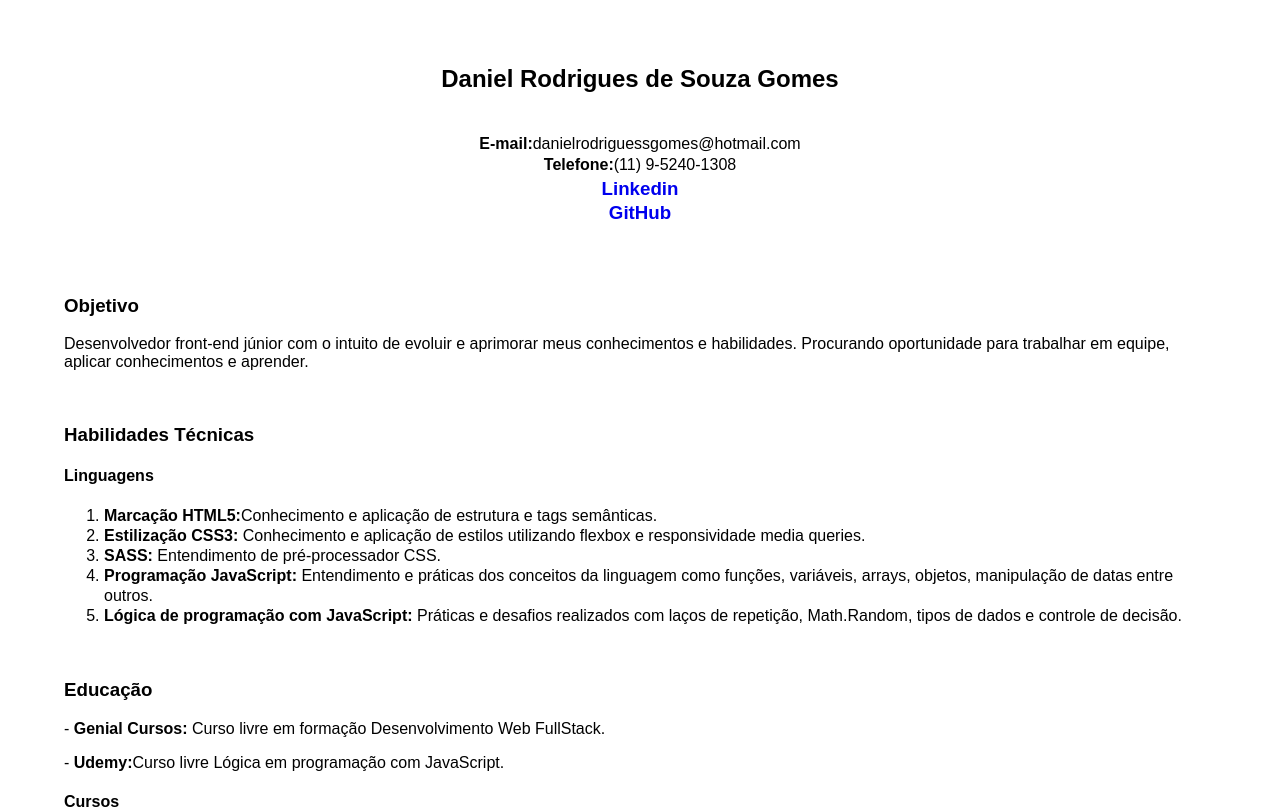
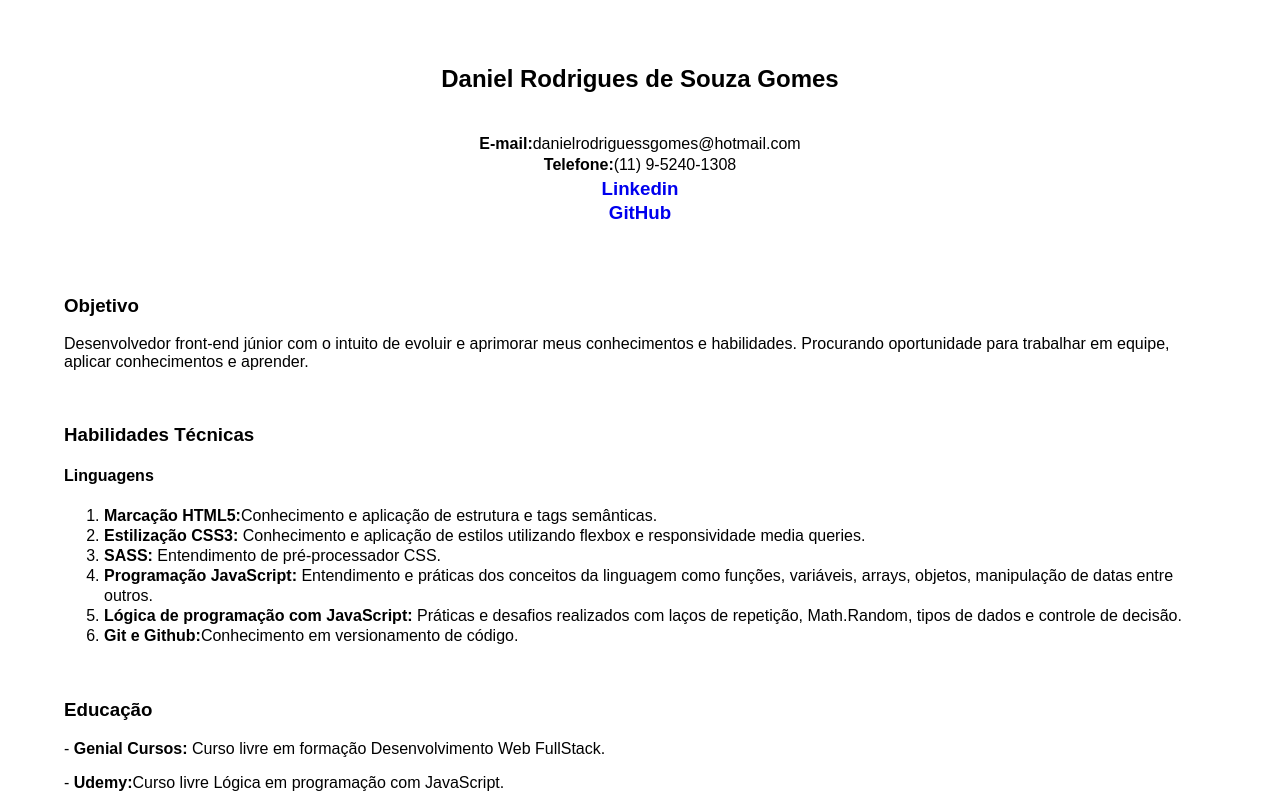
Before and after one commit to daniel-sgomes/Portifolio-Final, a plain HTML site: page curriculo.html in a window 1280 px wide. Shown: the top 807 px of the page. Drawn offline with Linux system fonts and the light colour scheme.

Commit message:
Atualização habilidades

```diff
--- a/curriculo.html
+++ b/curriculo.html
@@ -89,6 +89,7 @@
       <li><strong>Lógica de programação com JavaScript:</strong> Práticas e desafios realizados com laços de repetição,
         Math.Random,
         tipos de dados e controle de decisão.</li>
+      <li><b>Git e Github:</b>Conhecimento em versionamento de código.</li>
     </ol>
 
     <br>
```
